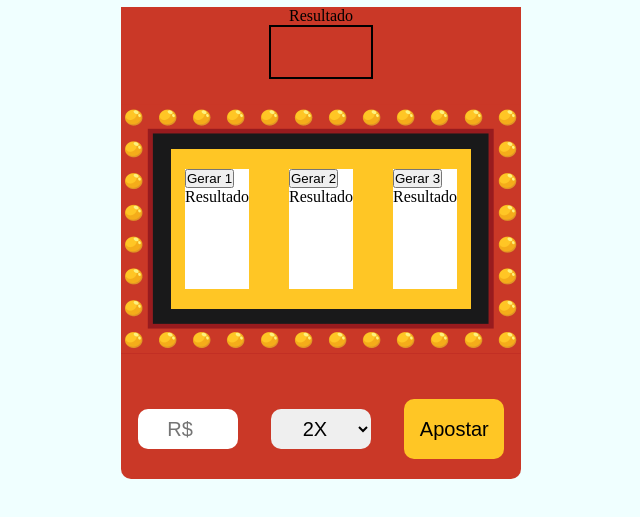
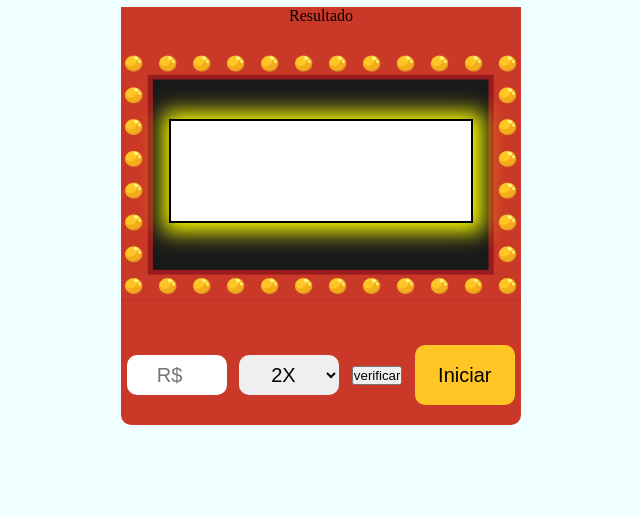
Before and after one commit to jhorgeluiz/Jogo_da_Sorte, a plain HTML site: page index.html in a window 1280 px wide. Shown: the part 53-570 px from the top of the page, without its empty margins (319-959 px from the left). Drawn offline with Linux system fonts and the light colour scheme.

Commit message:
Atualização

```diff
--- a/index.html
+++ b/index.html
@@ -30,10 +30,11 @@
             width: 400px;
         }
         .resultado {
+            box-shadow: 2px 1px 20px 8px yellow;
             margin: auto;
             border: 2px solid;
-            width: 100px;
-            height: 50px;
+            width: 300px;
+            height: 100px;
         }
 
         main {
@@ -52,7 +53,7 @@
 
         .cont_amarelo {
             background-color: #FFC625;
-            display: flex;
+            display: none;
             justify-content: center;
             height: 20vh;
             width: 300px;
@@ -95,6 +96,17 @@
             height: 100px;
         }
 
+        #modal {
+            background-color: white;
+            /* display: none; */
+            position: absolute;
+            top: 28%;
+            left: 50%;
+            transform: translate(-50%, -50%);
+            align-content: center;
+
+        }
+
     </style>
 </head>
 <body>
@@ -104,12 +116,17 @@
     </header>
     <nav>
         <p>Resultado</p>
-        <div  class="resultado"  id="res">
+
+    </nav>
+    <main>
+
+        <div id="modal">
+            <div  class="resultado"  id="res"></div>
 
         </div>
-    </nav>
-    <main>
-        <div class="cont_amarelo">
+
+
+        <div id="cont_amarelo" class="cont_amarelo">
             <section>
                 <button onclick="gerarNumero1()">Gerar 1</button>
                 <p id="numero1">Resultado</p>
@@ -131,7 +148,8 @@
             <option value="4">4X</option>
             <option value="6">6X</option>
         </select>
-        <button class="btn_aposta" onclick="verificar()">Apostar</button>
+        <button onclick="verificar()">verificar</button>
+        <button id="btn_aposta" class="btn_aposta" >Iniciar</button>
     </footer>
 
 
@@ -139,6 +157,12 @@
 
 
     <script>
+
+        let cont_amarelo = document.getElementById('cont_amarelo')
+        let btn_aposta = document.getElementById('btn_aposta')
+        btn_aposta.addEventListener('click', function(){
+            cont_amarelo.style.display = 'flex'
+        })
 
         function verificar() {
             const res = document.getElementById("res")
@@ -148,10 +172,12 @@
             const valorSelect = select.value
             const valorCampo = Number(campo.value)
             const resultado = valorSelect * valorCampo
+            const modal = document.getElementById("modal")
 
             if (numeroAleatorio1 === numeroAleatorio2 && numeroAleatorio1 === numeroAleatorio3) {
-                res.innerHTML = resultado
+                res.innerHTML = `Parabens ${resultado}`
                 campo.value = ""
+                modal.style.display = 'flex'
             }
         }
 
```
